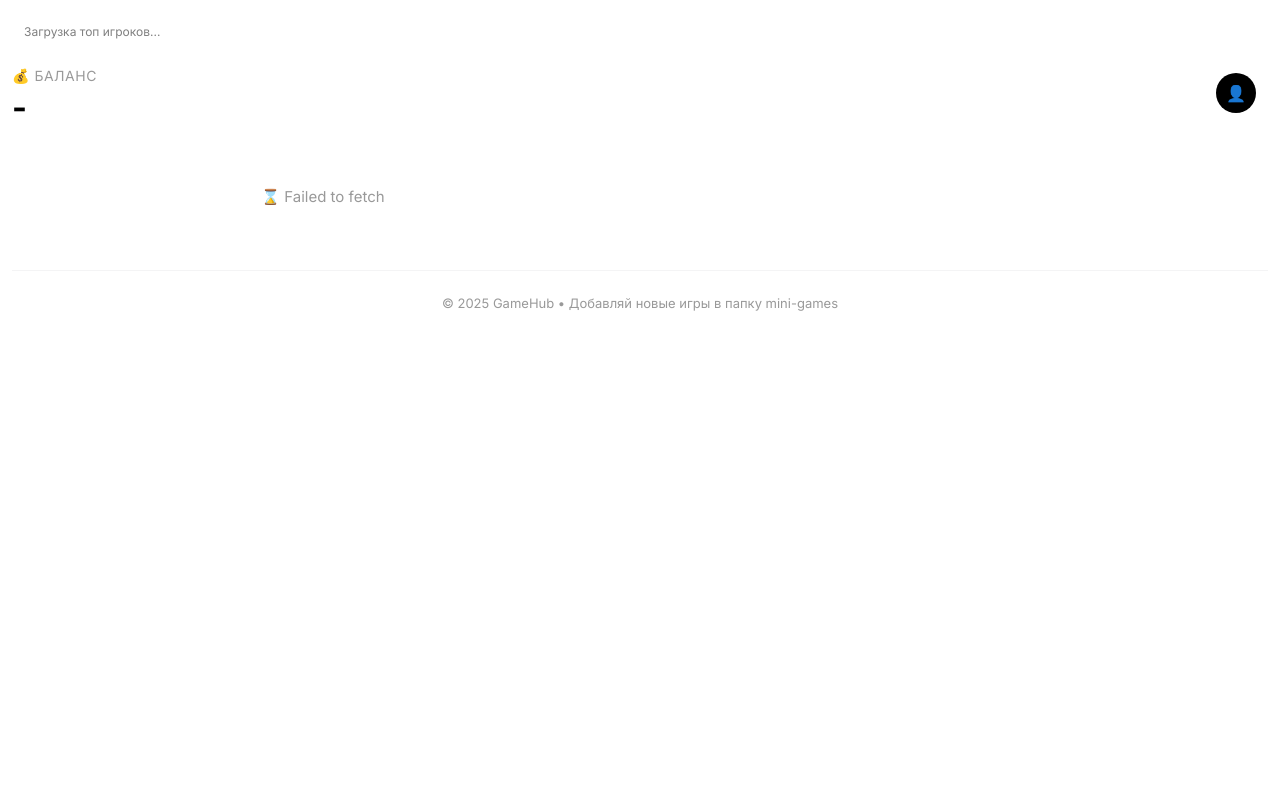
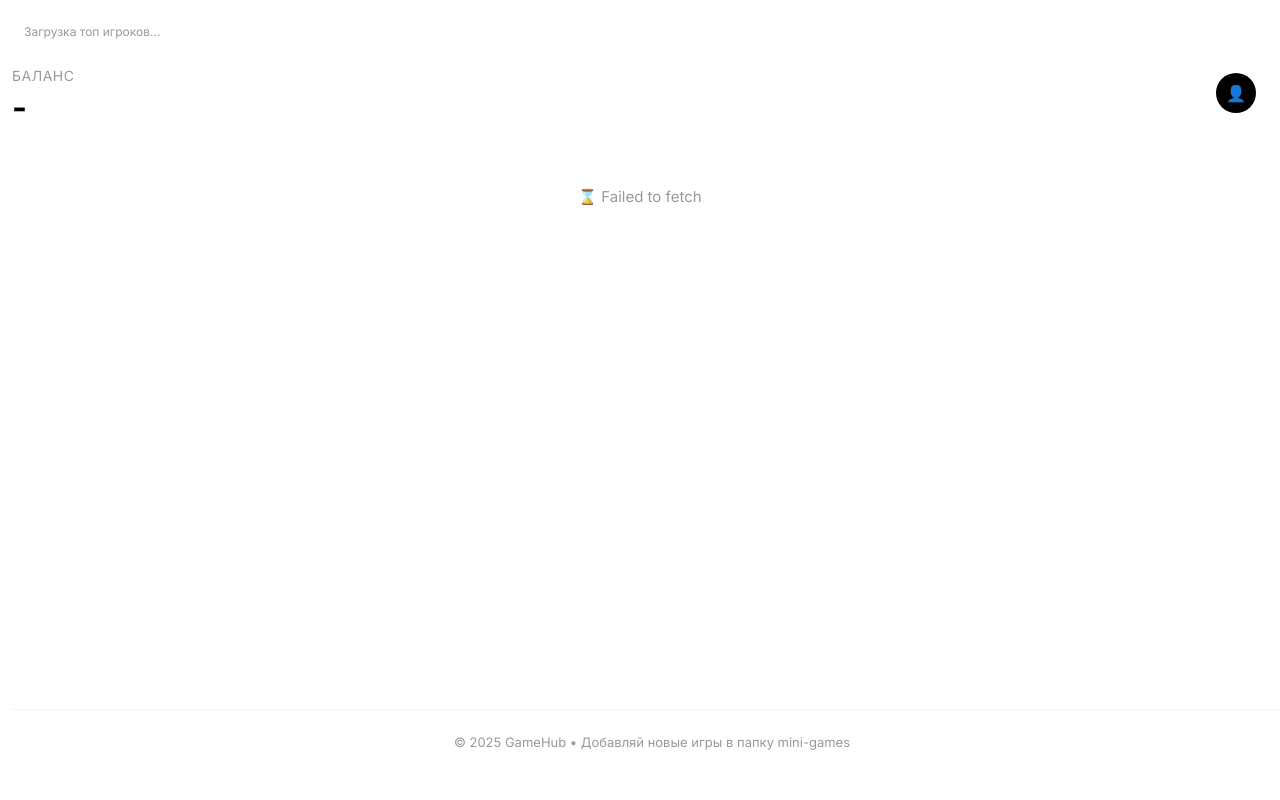
Before and after one commit to aliaskh4n/aliaskh4n.github.io, a PHP site: page /game/index.html in a window 1280 px wide. Run offline with PHP 8.4, Linux system fonts and the light colour scheme; some libraries are stand-ins or nearby versions.

Commit message:
Улучшение меню

```diff
--- a/game/index.html
+++ b/game/index.html
@@ -4,7 +4,7 @@
 <head>
   <meta charset="UTF-8">
   <meta name="viewport" content="width=device-width, initial-scale=1.0, maximum-scale=1.0, user-scalable=no">
-  <title>GameHub 🎮</title>
+  <title>GameHub</title>
   <script src="https://telegram.org/js/telegram-web-app.js"></script>
   <script src="https://cdnjs.cloudflare.com/ajax/libs/bodymovin/5.12.2/lottie.min.js"></script>
   <link href="https://fonts.googleapis.com/css2?family=Inter:wght@400;500;600;700&display=swap" rel="stylesheet">
@@ -23,7 +23,7 @@
     <!-- HEADER WITH BALANCE AND PROFILE -->
     <div class="header">
       <div class="header-left">
-        <div class="balance-label">💰 Баланс</div>
+        <div class="balance-label">Баланс</div>
         <div class="balance-value" id="balance">-</div>
       </div>
       <div class="header-right">
--- a/game/styles/index.css
+++ b/game/styles/index.css
@@ -200,7 +200,7 @@ body {
 }
 
 .win-empty {
-    color: rgba(0, 0, 0, 0.5);
+    color: var(--tg-theme-hint-color, #999999);;
     text-align: center;
     padding: 8px 12px;
     font-size: 12px;
@@ -228,7 +228,7 @@ body {
 }
 
 /* ========== GAMES ========== */
-.games-grid {
+.games-grid > *:not(:only-child) {
     display: grid;
     gap: 12px;
     grid-template-columns: repeat(2, 1fr);
@@ -332,6 +332,9 @@ body {
     font-size: 13px;
     color: var(--tg-theme-hint-color, #999999);
     border-top: 1px solid var(--tg-theme-secondary-bg-color, #f4f4f5);
+    width: 100%;
+    position: absolute;
+    bottom: 50px;
 }
 
 .loading-spinner {
```
